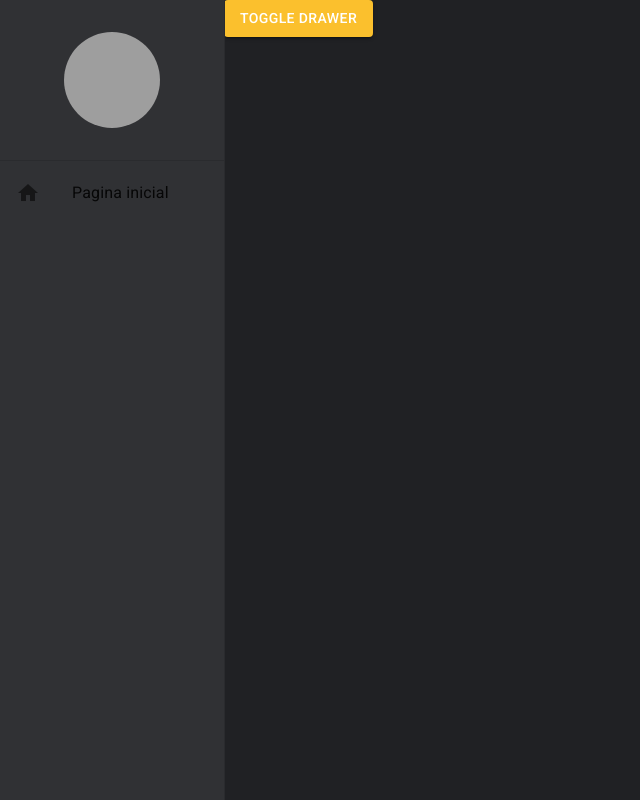
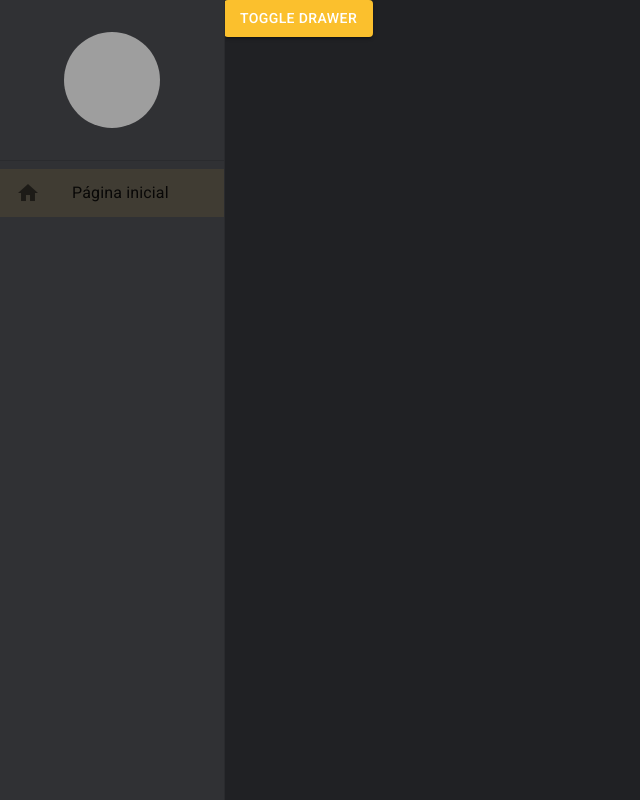
Before and after one commit to marcoantn020/cadastro-e-busca-de-pessoas-e-cidades, a React (Create React App) app: page /pagina-inicial in a window 1280 px wide. Shown: the whole page, without its empty margins (0-640 px from the left). Built offline with nearby package versions, Linux system fonts and the light colour scheme; grey boxes are pictures that could not be loaded.

Commit message:
feat: opcoes do menu de forma dinamica dinamico

```diff
--- a/src/routes/index.tsx
+++ b/src/routes/index.tsx
@@ -1,9 +1,20 @@
 import { Button } from '@mui/material'
+import { useEffect } from 'react'
 import { Routes, Route, Navigate } from 'react-router-dom'
 import { useDrawerContext } from '../shared/contexts'
 
 export const AppRoutes = () => {
-  const { toggleDrawerOpen } = useDrawerContext()
+  const { toggleDrawerOpen, setDrawerOptions } = useDrawerContext()
+
+  useEffect(() => {
+    setDrawerOptions([
+      {
+        label: 'Página inicial',
+        path: '/pagina-inicial',
+        icon: 'home'
+      }
+    ])
+  }, [])
 
   return (
     <Routes>
--- a/src/shared/components/menu-lateral/MenuLateral.tsx
+++ b/src/shared/components/menu-lateral/MenuLateral.tsx
@@ -1,15 +1,43 @@
 import { Avatar, Divider, Drawer, Icon, List, ListItemButton, ListItemIcon, ListItemText, useMediaQuery, useTheme } from '@mui/material'
 import { Box } from '@mui/system'
+import { useMatch, useNavigate, useResolvedPath } from 'react-router-dom'
 import { useDrawerContext } from '../../contexts'
 
-interface IMenuLateralProps {
-  children: React.ReactNode
+
+interface IListItemLinkProps {
+  to: string
+  icon: string
+  label: string
+  onClick: (() => void) | undefined
 }
+const ListItemLink: React.FC<IListItemLinkProps> = ({ to, icon, label, onClick }) => {
+  const navigate = useNavigate()
+
+  const resolvedPath = useResolvedPath(to)
+  const match = useMatch({ path: resolvedPath.pathname, end: false})
+
+  const handleClick = () => {
+    navigate(to)
+    onClick?.()
+  }
+
+  return (
+    <ListItemButton selected={!!match} onClick={handleClick}>
+      <ListItemIcon>
+        <Icon>{icon}</Icon>
+      </ListItemIcon>
+      <ListItemText primary={label} />
+    </ListItemButton>
+  )
+}
+
+
+interface IMenuLateralProps {children: React.ReactNode}
 export const MenuLateral: React.FC<IMenuLateralProps> = ({ children }) => {
   const theme = useTheme()
   const smDown = useMediaQuery(theme.breakpoints.down('sm'))
 
-  const { isDrawerOpen, toggleDrawerOpen } = useDrawerContext()
+  const { isDrawerOpen, toggleDrawerOpen, drawerOptions } = useDrawerContext()
 
   return (
     <>
@@ -31,12 +59,15 @@
 
           <Box flex={1}>
             <List component="nav">
-              <ListItemButton>
-                <ListItemIcon>
-                  <Icon>home</Icon>
-                </ListItemIcon>
-                <ListItemText primary="Pagina inicial" />
-              </ListItemButton>
+              {drawerOptions.map(drawerOption => (
+                <ListItemLink
+                  key={drawerOption.path}
+                  icon={drawerOption.icon}
+                  label={drawerOption.label}
+                  to={drawerOption.path}
+                  onClick={smDown ? toggleDrawerOpen : undefined}
+                />
+              ))}
             </List>
           </Box>
 
--- a/src/shared/contexts/DrawerContext.tsx
+++ b/src/shared/contexts/DrawerContext.tsx
@@ -1,29 +1,38 @@
 import { createContext, useCallback, useContext, useState } from 'react'
 
+interface IDrawerOptions {
+  icon: string
+  path: string
+  label: string
+}
 
 interface IDrawerContextData {
     isDrawerOpen: boolean
+    drawerOptions: IDrawerOptions[]
     toggleDrawerOpen: () => void
+    setDrawerOptions: (newDrawerOptions: IDrawerOptions[]) => void
 }
-
 const DrawerContext = createContext({} as IDrawerContextData)
 
 export const useDrawerContext = () => {
   return useContext(DrawerContext)
 }
 
-interface IDrawerProviderProps {
-    children: React.ReactNode
-}
+interface IDrawerProviderProps {children: React.ReactNode}
 export const DrawerProvider: React.FC<IDrawerProviderProps>  = ({ children }) => {
   const [isDrawerOpen, setIsDrawerOpen] = useState<boolean>(false)
+  const [drawerOptions, setDrawerOptions] = useState<IDrawerOptions[]>([])
 
   const toggleDrawerOpen = useCallback(() => {
     setIsDrawerOpen(oldDrawerOpen => !oldDrawerOpen)
   }, [])
 
+  const handleDrawerOptions = useCallback((newDrawerOptions: IDrawerOptions[]) => {
+    setDrawerOptions(newDrawerOptions)
+  }, [])
+
   return (
-    <DrawerContext.Provider value={{ isDrawerOpen, toggleDrawerOpen }}>
+    <DrawerContext.Provider value={{ isDrawerOpen, drawerOptions, toggleDrawerOpen, setDrawerOptions: handleDrawerOptions }}>
       {children}
     </DrawerContext.Provider>
   )
```
